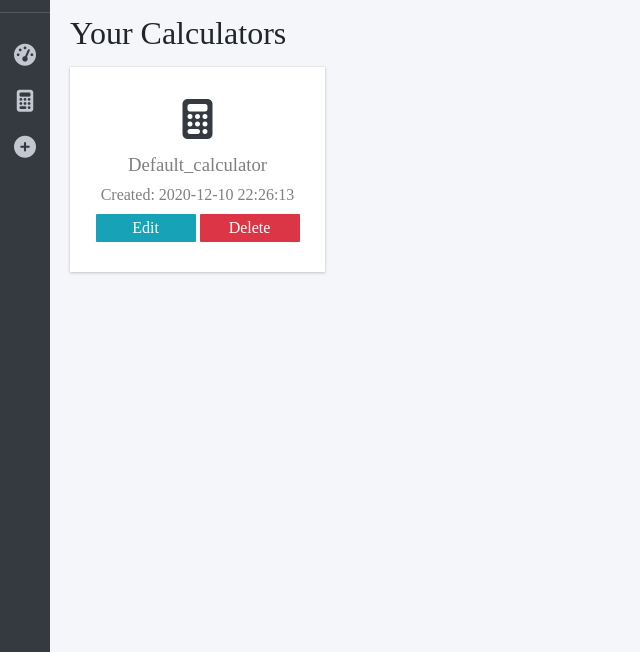
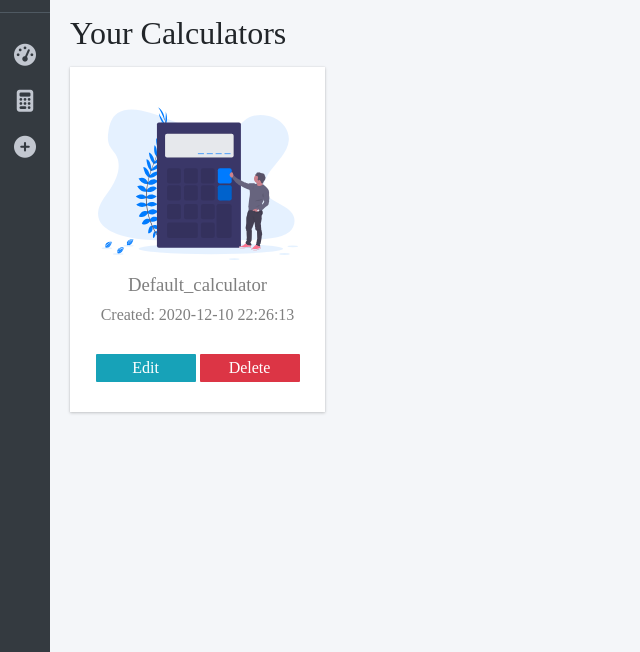
Before and after one commit to maxa22/logoPrice, a PHP site: page /users_calculator.php in a window 1280 px wide. Shown: the part 58-710 px from the top of the page, without its empty margins (0-640 px from the left). Run offline with PHP 8.4, Linux system fonts and the light colour scheme; a user stored in the database is signed in; data comes from the database, SQL or seed files in the repository; some libraries are stand-ins or nearby versions.

Commit message:
added new calculator image

```diff
--- a/css/styles.css
+++ b/css/styles.css
@@ -324,10 +324,14 @@ main {
 }
 
 .calculator {
+  position: relative;
   background-color: #fff;
-  padding: 3rem 1rem;
+  padding: 4rem 1rem 3rem;
   text-align: center;
   box-shadow: 0 0 1px rgba(0, 0, 0, 0.125), 0 1px 3px rgba(0, 0, 0, 0.2);
+}
+.calculator__image {
+  width: 20rem;
 }
 .calculator__icon {
   display: block;
@@ -344,7 +348,7 @@ main {
 }
 .calculator__date {
   display: block;
-  margin-bottom: 1rem;
+  margin-bottom: 3rem;
 }
 
 .calculator__btn {
@@ -450,7 +454,7 @@ main {
   padding: 1.25rem 1.5rem;
   border-radius: 1px;
   background-color: #17a2b8;
-  margin-bottom: 5rem;
+  margin: 3rem 0;
   transition: all 0.2s;
 }
 #redirect-link:hover {
--- a/users_calculator.php
+++ b/users_calculator.php
@@ -28,9 +28,7 @@
                     <div class="calculator__wrapper">
                     <?php while($row = $calculators->fetch_assoc()) { ?>
                         <div class="calculator">
-                            <a href="<?php echo $row['id']; ?>" class="calculator__icon">
-                                <i class="fas fa-calculator"></i>
-                            </a>
+                            <img src="images/calculator.svg" alt="calculator" class="calculator__image">
                             <h3 class="calculator__heading">
                                 <a href="<?php echo $row['id']; ?>">
                                     <?php echo $row['calculatorName']; ?>
```
Also changed, not shown: images/calculator.svg (added), images/images-44.jpg (deleted).
